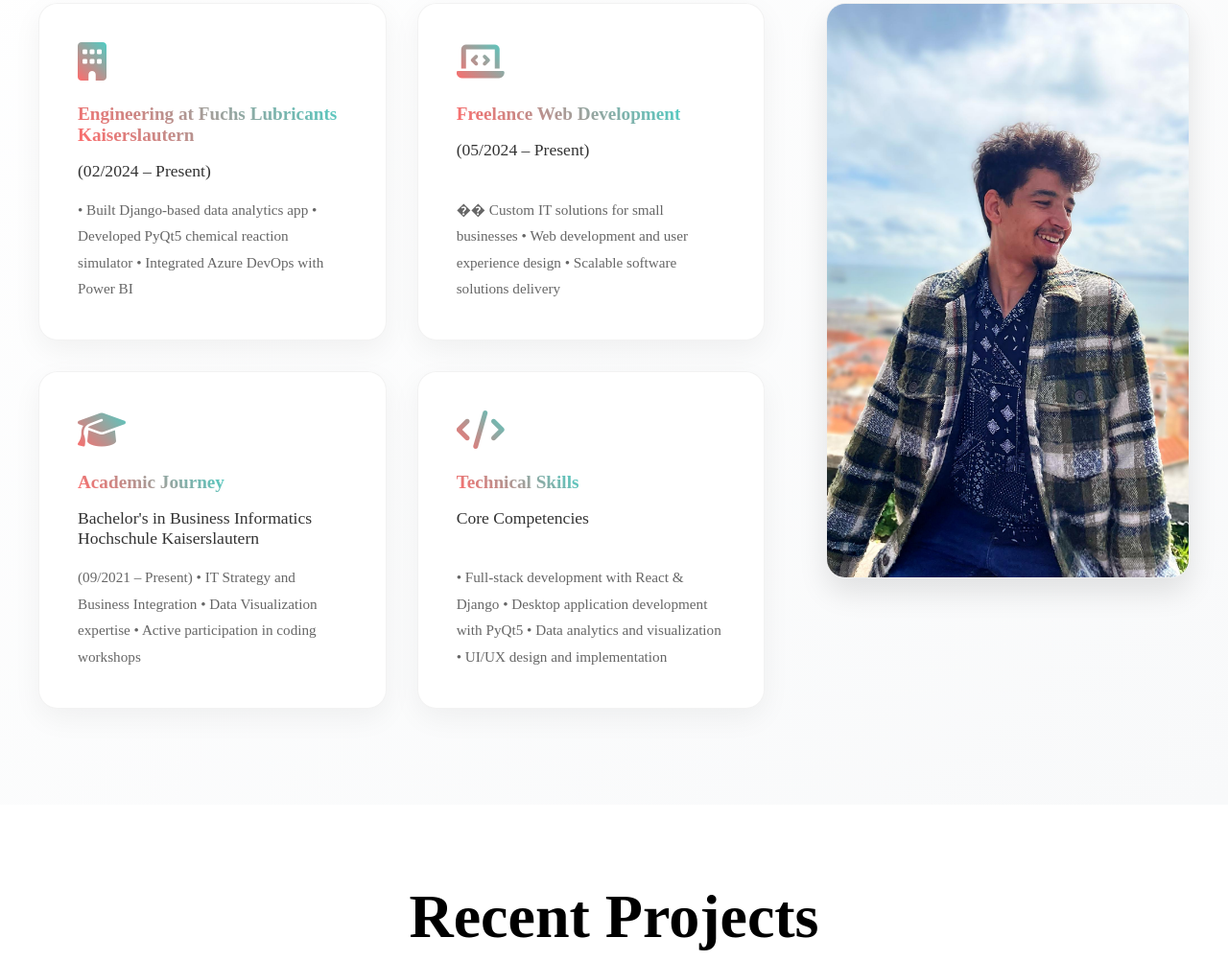
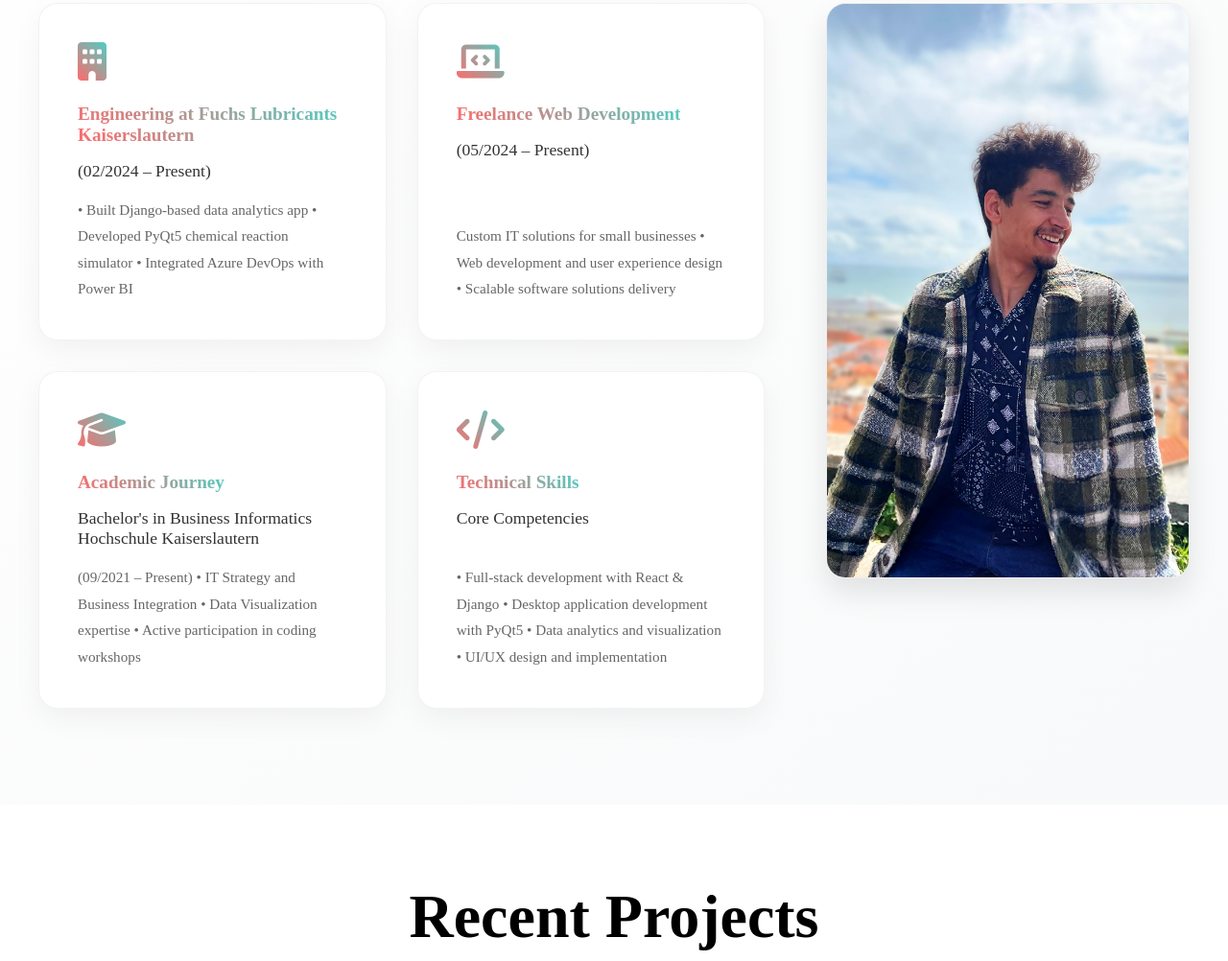
Before and after one commit to wisems/wissem, a plain HTML site: page index.html in a window 1280 px wide. Shown: the part 1819-2821 px from the top of the page at 96% size. Drawn offline with nearby package versions, Linux system fonts and the light colour scheme.

Commit message:
Update index.html

```diff
--- a/index.html
+++ b/index.html
@@ -121,7 +121,7 @@
                     <i class="fa-solid fa-laptop-code"></i>
                     <span>Freelance Web Development</span>
                     <h3>(05/2024 – Present)</h3>
-                    <p>�� Custom IT solutions for small businesses
+                    <p>  Custom IT solutions for small businesses
                         • Web development and user experience design
                         • Scalable software solutions delivery</p>
                 </div>
```
